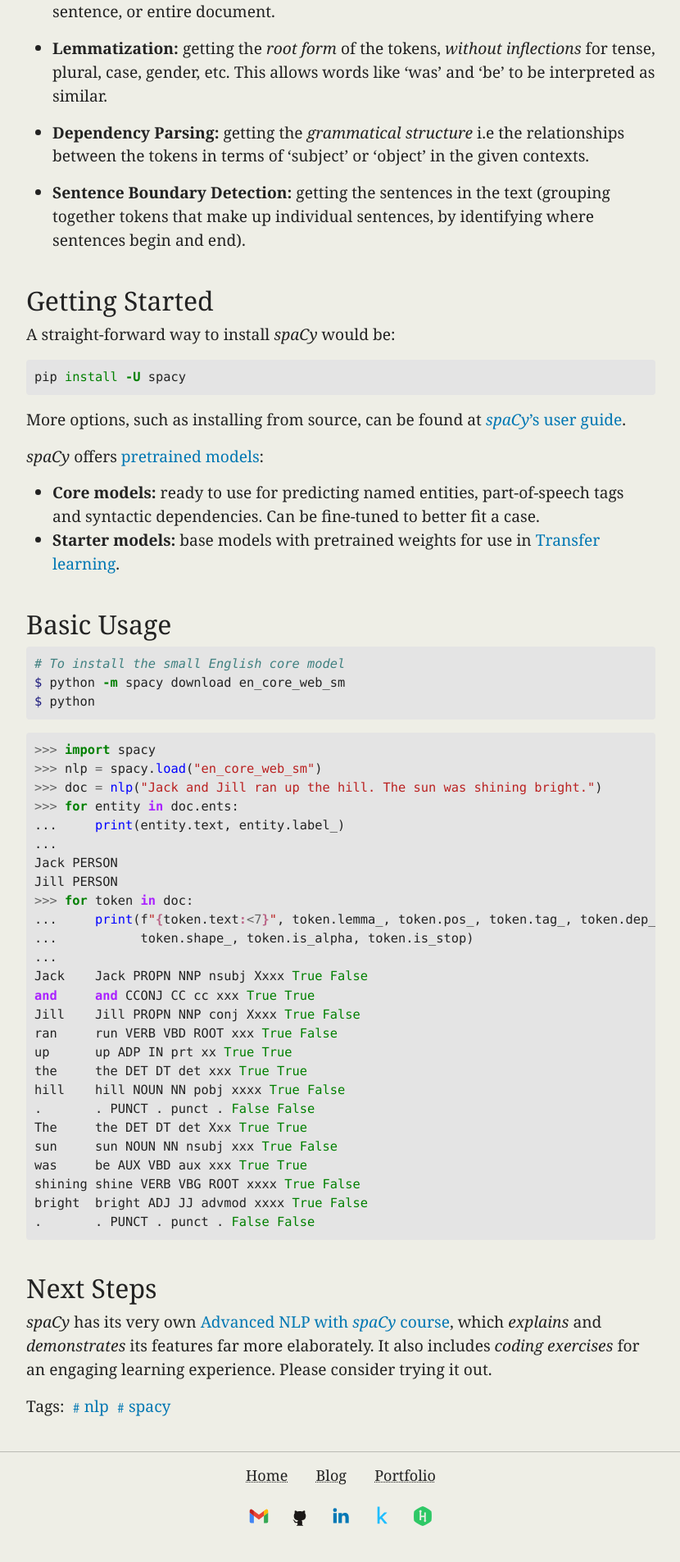
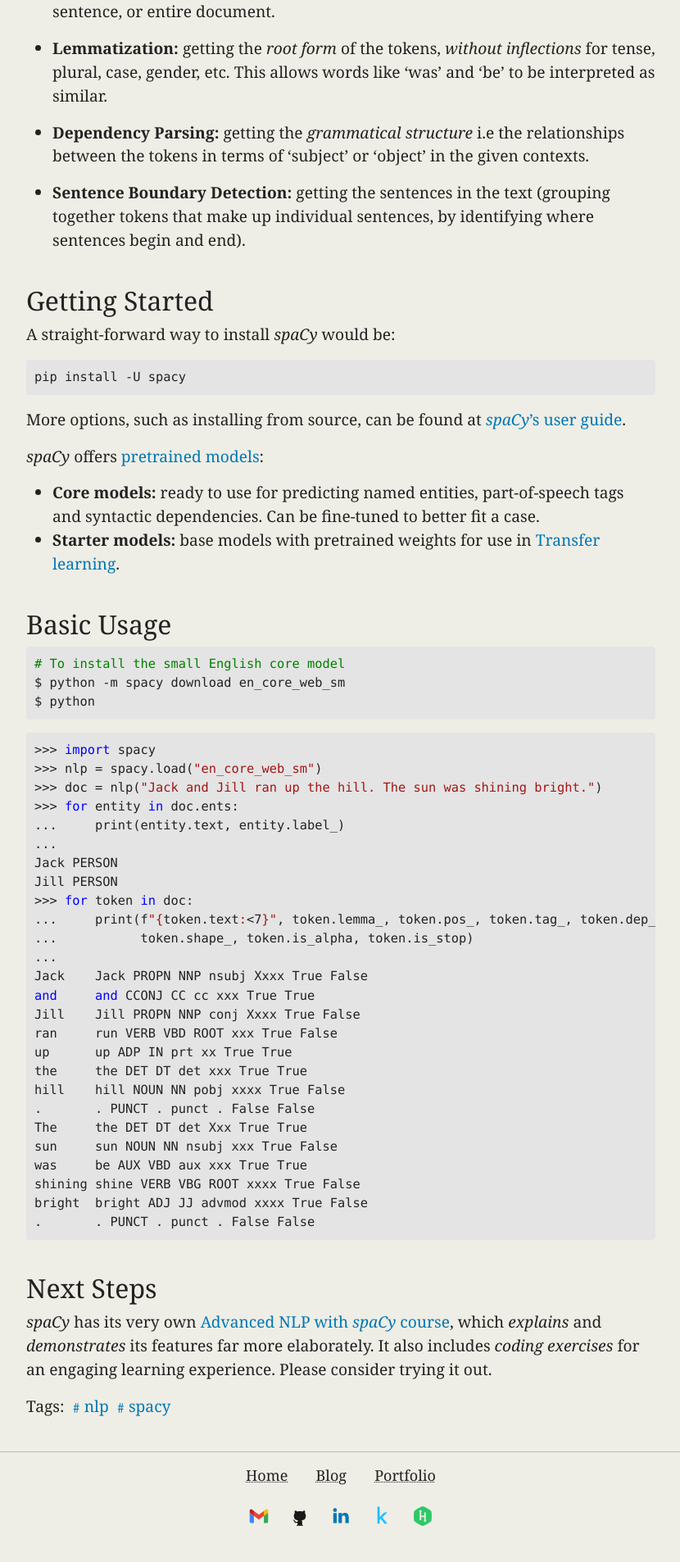
Before and after one commit to Tim-Abwao/tim-abwao.github.io, a Jekyll site: the page built from _posts/2019-09-05-Natural-Language-Processing-With-Spacy.md, in a window 1280 px wide. Shown: the part 1450-3356 px from the top of the page at 82% size, without its empty margins (224-1054 px from the left). Built offline with Jekyll 4.4.1, drawn with Linux system fonts in a browser that asks for light colours.

Commit message:
Update light syntax-highlight style

```diff
--- a/_sass/_base.sass
+++ b/_sass/_base.sass
@@ -62,7 +62,7 @@
   min-height: calc(100vh - 180px)
 
 @media (prefers-color-scheme: light)
-  @import "syntax-highlight-light"
+  @import "pygments-vs-light"
 
   body,
     background-color: $light-background-color
--- /dev/null
+++ b/_sass/_pygments-vs-light.sass
@@ -0,0 +1,71 @@
+.highlight
+  pre
+    padding: 10px
+    border-radius: 4px
+    font-size: 0.8em
+  .hll
+    background-color: #ffffcc
+  .c
+    color: #008000
+  .err
+    border: 1px solid #FF0000
+  .k
+    color: #0000ff
+  .cm
+    color: #008000
+  .cp
+    color: #0000ff
+  .c1
+    color: #008000
+  .cs
+    color: #008000
+  .ge
+    font-style: italic
+  .gh
+    font-weight: bold
+  .gp
+    font-weight: bold
+  .gs
+    font-weight: bold
+  .gu
+    font-weight: bold
+  .kc
+    color: #0000ff
+  .kd
+    color: #0000ff
+  .kn
+    color: #0000ff
+  .kp
+    color: #0000ff
+  .kr
+    color: #0000ff
+  .kt
+    color: #2b91af
+  .s
+    color: #a31515
+  .nc
+    color: #2b91af
+  .ow
+    color: #0000ff
+  .sb
+    color: #a31515
+  .sc
+    color: #a31515
+  .sd
+    color: #a31515
+  .s2
+    color: #a31515
+  .se
+    color: #a31515
+  .sh
+    color: #a31515
+  .si
+    color: #a31515
+  .sx
+    color: #a31515
+  .sr
+    color: #a31515
+  .s1
+    color: #a31515
+  .ss
+    color: #a31515
--- a/_sass/_syntax-highlight-light.sass
+++ /dev/null
@@ -1,148 +0,0 @@
-.highlight
-  pre
-    padding: 10px
-    border-radius: 4px
-    font-size: 0.8em
-  .hll
-    background-color: #ffffcc
-  .c
-    color: #408080
-    font-style: italic
-  .err
-    border: 1px solid #FF0000
-  .k
-    color: #008000
-    font-weight: bold
-  .o
-    color: #666666
-  .cm
-    color: #408080
-    font-style: italic
-  .cp
-    color: #BC7A00
-  .c1
-    color: #408080
-    font-style: italic
-  .cs
-    color: #408080
-    font-style: italic
-  .gd
-    color: #A00000
-  .ge
-    font-style: italic
-  .gr
-    color: #FF0000
-  .gh
-    color: #000080
-    font-weight: bold
-  .gi
-    color: #00A000
-  .go
-    color: #808080
-  .gp
-    color: #000080
-    font-weight: bold
-  .gs
-    font-weight: bold
-  .gu
-    color: #800080
-    font-weight: bold
-  .gt
-    color: #0040D0
-  .kc
-    color: #008000
-    font-weight: bold
-  .kd
-    color: #008000
-    font-weight: bold
-  .kn
-    color: #008000
-    font-weight: bold
-  .kp
-    color: #008000
-  .kr
-    color: #008000
-    font-weight: bold
-  .kt
-    color: #B00040
-  .m
-    color: #666666
-  .s
-    color: #BA2121
-  .na
-    color: #7D9029
-  .nb
-    color: #008000
-  .nc
-    color: #0000FF
-    font-weight: bold
-  .no
-    color: #880000
-  .nd
-    color: #AA22FF
-  .ni
-    color: #999999
-    font-weight: bold
-  .ne
-    color: #D2413A
-    font-weight: bold
-  .nf
-    color: #0000FF
-  .nl
-    color: #A0A000
-  .nn
-    color: #0000FF
-    font-weight: bold
-  .nt
-    color: #008000
-    font-weight: bold
-  .nv
-    color: #19177C
-  .ow
-    color: #AA22FF
-    font-weight: bold
-  .w
-    color: #bbbbbb
-  .mf
-    color: #666666
-  .mh
-    color: #666666
-  .mi
-    color: #666666
-  .mo
-    color: #666666
-  .sb
-    color: #BA2121
-  .sc
-    color: #BA2121
-  .sd
-    color: #BA2121
-    font-style: italic
-  .s2
-    color: #BA2121
-  .se
-    color: #BB6622
-    font-weight: bold
-  .sh
-    color: #BA2121
-  .si
-    color: #BB6688
-    font-weight: bold
-  .sx
-    color: #008000
-  .sr
-    color: #BB6688
-  .s1
-    color: #BA2121
-  .ss
-    color: #19177C
-  .bp
-    color: #008000
-  .vc
-    color: #19177C
-  .vg
-    color: #19177C
-  .vi
-    color: #19177C
-  .il
-    color: #666666
```
